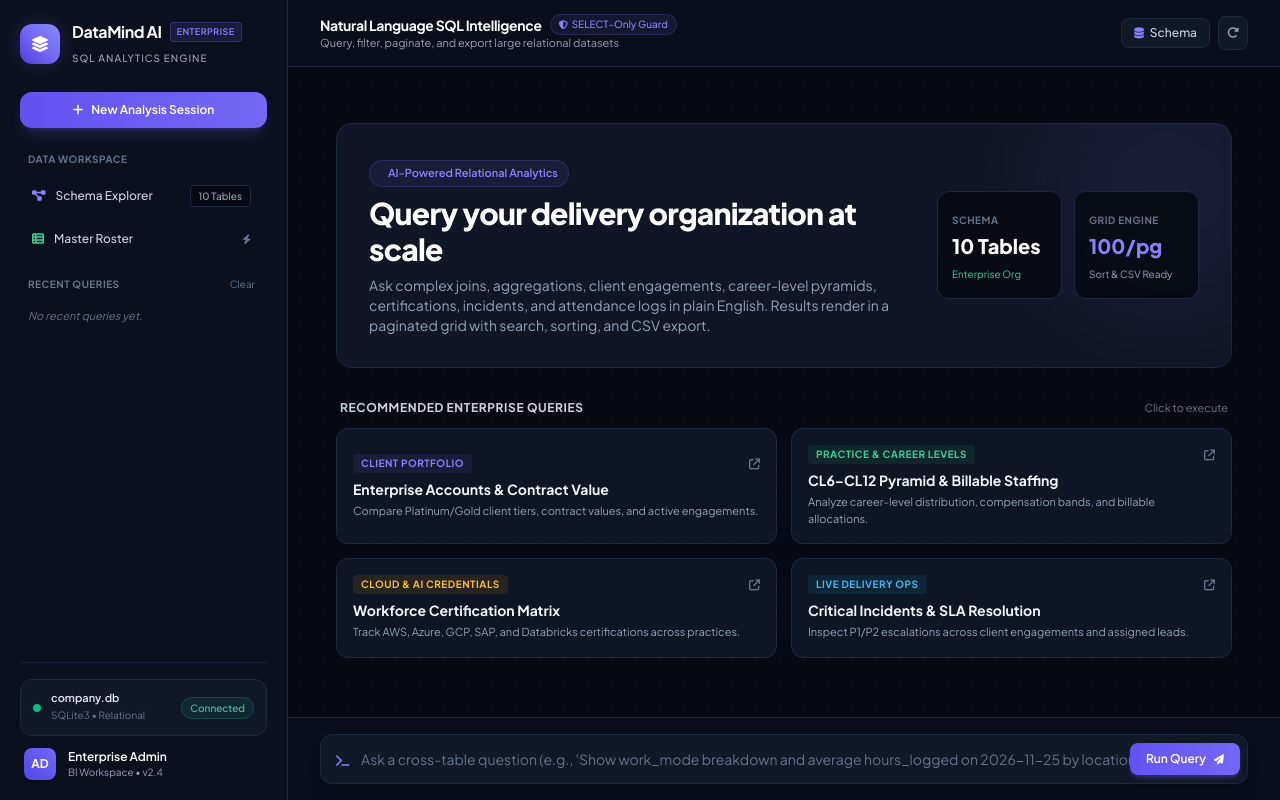
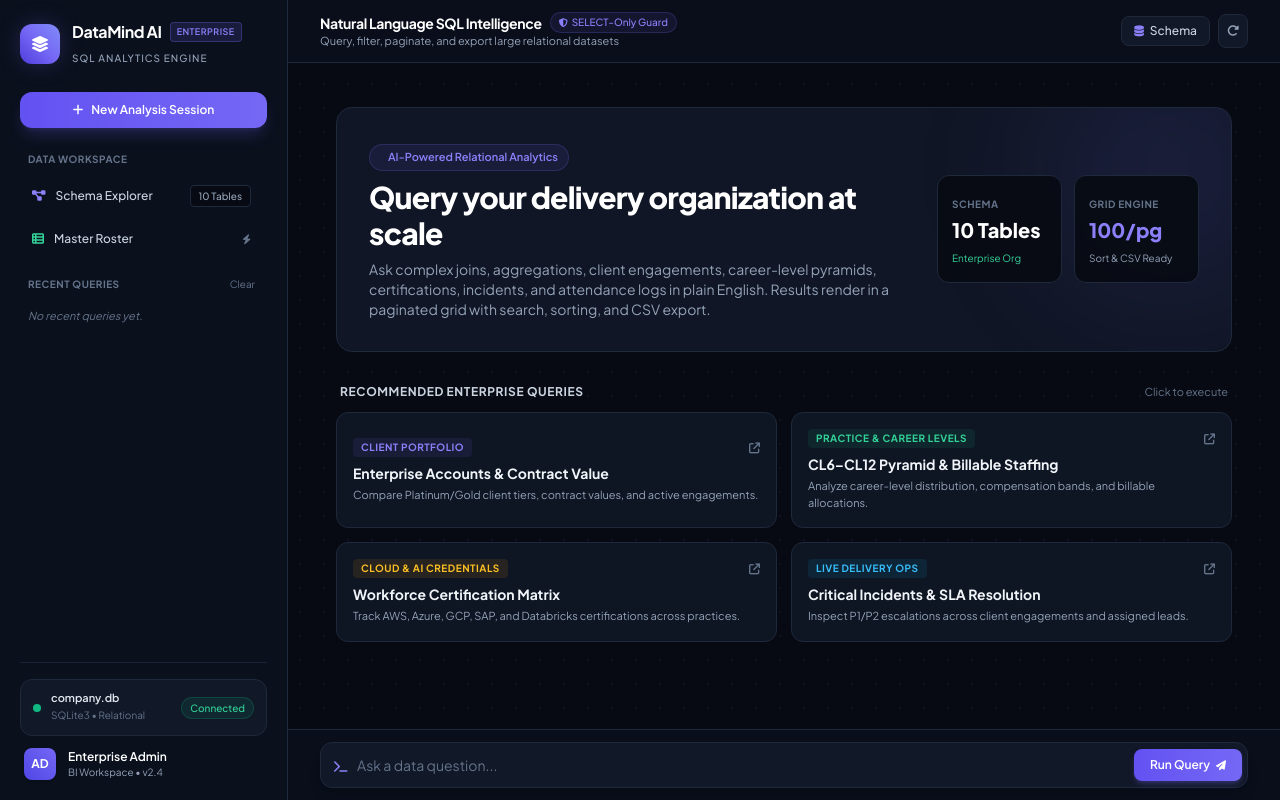
Before and after one commit to hemanthsaichennamsetty-ai/ChatBotDb, a Flask app: page / in a window 1280 px wide. Run offline with Flask 3, Linux system fonts and the light colour scheme; some libraries are stand-ins or nearby versions.

Commit message:
index.html

```diff
--- a/templates/index.html
+++ b/templates/index.html
@@ -57,7 +57,7 @@
         }
 
         .glass-header {
-            background: rgba(11, 16, 29, 0.82);
+            background: rgba(11, 16, 29, 0.85);
             backdrop-filter: blur(14px);
             -webkit-backdrop-filter: blur(14px);
         }
@@ -67,7 +67,7 @@
         }
     </style>
 </head>
-<body class="bg-dark-bg text-slate-100 flex h-screen font-sans antialiased overflow-hidden">
+<body class="bg-dark-bg text-slate-100 flex h-dvh font-sans antialiased overflow-hidden">
 
     <!-- MOBILE SIDEBAR BACKDROP -->
     <div id="mobileBackdrop" onclick="toggleSidebar()" class="fixed inset-0 bg-black/60 backdrop-blur-xs z-30 hidden md:hidden"></div>
@@ -161,26 +161,26 @@
     </aside>
 
     <!-- MAIN WORKSPACE -->
-    <main class="flex-1 flex flex-col h-full bg-dark-bg bg-grid-pattern relative min-w-0">
+    <main class="flex-1 flex flex-col h-full min-h-0 bg-dark-bg bg-grid-pattern relative min-w-0">
 
         <!-- Top Navigation Bar -->
-        <header class="px-5 md:px-8 py-3.5 border-b border-dark-border flex justify-between items-center glass-header z-20">
-            <div class="flex items-center gap-3">
-                <button onclick="toggleSidebar()" class="md:hidden text-slate-300 hover:text-white p-2 rounded-lg bg-dark-card border border-dark-border">
+        <header class="shrink-0 px-4 sm:px-8 py-3 border-b border-dark-border flex justify-between items-center glass-header z-20">
+            <div class="flex items-center gap-2.5 min-w-0">
+                <button onclick="toggleSidebar()" class="md:hidden text-slate-300 hover:text-white p-2 rounded-lg bg-dark-card border border-dark-border shrink-0">
                     <i class="fa-solid fa-bars text-xs"></i>
                 </button>
-                <div>
+                <div class="min-w-0">
                     <div class="flex items-center gap-2">
-                        <h2 class="font-bold text-sm text-white tracking-tight">Natural Language SQL Intelligence</h2>
-                        <span class="hidden sm:inline-flex items-center gap-1 text-[10px] font-medium text-brand-400 bg-brand-500/10 border border-brand-500/20 px-2 py-0.5 rounded-full">
+                        <h2 class="font-bold text-xs sm:text-sm text-white tracking-tight truncate">Natural Language SQL Intelligence</h2>
+                        <span class="hidden sm:inline-flex items-center gap-1 text-[10px] font-medium text-brand-400 bg-brand-500/10 border border-brand-500/20 px-2 py-0.5 rounded-full shrink-0">
                             <i class="fa-solid fa-shield-halved text-[9px]"></i> SELECT-Only Guard
                         </span>
                     </div>
-                    <p class="text-[11px] text-slate-400">Query, filter, paginate, and export large relational datasets</p>
+                    <p class="text-[10px] sm:text-[11px] text-slate-400 truncate">Query, filter, paginate, and export large relational datasets</p>
                 </div>
             </div>
 
-            <div class="flex items-center gap-2">
+            <div class="flex items-center gap-2 shrink-0">
                 <button onclick="toggleSchemaDrawer(true)" class="hidden sm:flex items-center gap-1.5 text-xs font-medium text-slate-300 hover:text-white bg-dark-card hover:bg-dark-surface border border-dark-border px-3 py-1.5 rounded-lg transition">
                     <i class="fa-solid fa-database text-brand-400 text-[11px]"></i> Schema
                 </button>
@@ -191,36 +191,36 @@
         </header>
 
         <!-- Chat & Data Feed -->
-        <div id="chatContainer" class="flex-1 overflow-y-auto px-4 md:px-8 py-6 space-y-6">
+        <div id="chatContainer" class="flex-1 min-h-0 overflow-y-auto px-3 sm:px-8 py-5 space-y-6">
 
             <!-- WELCOME EXECUTIVE DASHBOARD -->
-            <div id="welcomeScreen" class="max-w-4xl mx-auto py-4 md:py-8 space-y-8">
+            <div id="welcomeScreen" class="max-w-4xl mx-auto py-2 sm:py-6 space-y-6 sm:space-y-8">
                 <!-- Hero Banner -->
-                <div class="bg-dark-card/90 border border-dark-border rounded-2xl p-6 md:p-8 relative overflow-hidden">
+                <div class="bg-dark-card/90 border border-dark-border rounded-2xl p-5 sm:p-8 relative overflow-hidden">
                     <div class="absolute -right-16 -top-16 w-64 h-64 bg-brand-500/10 rounded-full blur-3xl pointer-events-none"></div>
-                    <div class="flex flex-col md:flex-row md:items-center justify-between gap-6 relative z-10">
+                    <div class="flex flex-col md:flex-row md:items-center justify-between gap-5 relative z-10">
                         <div class="space-y-2 max-w-xl">
                             <div class="inline-flex items-center gap-2 text-[11px] font-semibold text-brand-400 bg-brand-500/10 border border-brand-500/20 px-2.5 py-1 rounded-full">
                                 <i class="fa-solid fa-sparkles"></i> AI-Powered Relational Analytics
                             </div>
-                            <h2 class="text-2xl md:text-3xl font-extrabold text-white tracking-tight">
+                            <h2 class="text-xl sm:text-3xl font-extrabold text-white tracking-tight">
                                 Query your delivery organization at scale
                             </h2>
-                            <p class="text-xs md:text-sm text-slate-400 leading-relaxed">
+                            <p class="text-xs sm:text-sm text-slate-400 leading-relaxed">
                                 Ask complex joins, aggregations, client engagements, career-level pyramids, certifications, incidents, and attendance logs in plain English. Results render in a paginated grid with search, sorting, and CSV export.
                             </p>
                         </div>
 
                         <!-- Quick DB Telemetry Cards -->
                         <div class="grid grid-cols-2 gap-3 shrink-0">
-                            <div class="bg-dark-bg/90 border border-dark-border p-3.5 rounded-xl min-w-[125px]">
+                            <div class="bg-dark-bg/90 border border-dark-border p-3 sm:p-3.5 rounded-xl min-w-[115px] sm:min-w-[125px]">
                                 <span class="text-[10px] uppercase tracking-wider text-slate-500 font-bold">Schema</span>
-                                <p class="text-xl font-extrabold text-white mt-0.5">10 Tables</p>
+                                <p class="text-lg sm:text-xl font-extrabold text-white mt-0.5">10 Tables</p>
                                 <span class="text-[10px] text-emerald-400">Enterprise Org</span>
                             </div>
-                            <div class="bg-dark-bg/90 border border-dark-border p-3.5 rounded-xl min-w-[125px]">
+                            <div class="bg-dark-bg/90 border border-dark-border p-3 sm:p-3.5 rounded-xl min-w-[115px] sm:min-w-[125px]">
                                 <span class="text-[10px] uppercase tracking-wider text-slate-500 font-bold">Grid Engine</span>
-                                <p class="text-xl font-extrabold text-brand-400 mt-0.5">100/pg</p>
+                                <p class="text-lg sm:text-xl font-extrabold text-brand-400 mt-0.5">100/pg</p>
                                 <span class="text-[10px] text-slate-400">Sort & CSV Ready</span>
                             </div>
                         </div>
@@ -275,19 +275,19 @@
 
         </div>
 
-        <!-- BOTTOM COMMAND INPUT -->
-        <footer class="px-4 md:px-8 py-4 glass-header border-t border-dark-border z-20">
+        <!-- BOTTOM COMMAND INPUT (PINNED & MOBILE-RESPONSIVE) -->
+        <footer class="shrink-0 px-3 sm:px-8 py-3 glass-header border-t border-dark-border z-20">
             <form id="chatForm" class="max-w-5xl mx-auto relative flex items-center">
-                <div class="absolute left-4 text-slate-400 pointer-events-none">
+                <div class="absolute left-3.5 text-slate-400 pointer-events-none">
                     <i class="fa-solid fa-terminal text-xs text-brand-400"></i>
                 </div>
                 <input type="text" id="userInput" autocomplete="off"
-                       placeholder="Ask a cross-table question (e.g., 'Show work_mode breakdown and average hours_logged on 2026-11-25 by location')..."
-                       class="w-full bg-dark-card border border-dark-border rounded-xl pl-10 pr-28 py-3.5 text-xs md:text-sm text-slate-100 placeholder-slate-500 focus:outline-none focus:border-brand-500 focus:ring-1 focus:ring-brand-500 transition shadow-lg">
+                       placeholder="Ask a data question..."
+                       class="w-full bg-dark-card border border-dark-border rounded-xl pl-9 pr-14 sm:pr-28 py-3 text-xs sm:text-sm text-slate-100 placeholder-slate-500 focus:outline-none focus:border-brand-500 focus:ring-1 focus:ring-brand-500 transition shadow-lg">
 
-                <button type="submit" class="absolute right-2 bg-gradient-to-r from-brand-600 to-brand-500 hover:from-brand-500 hover:to-brand-700 text-white px-4 py-2 rounded-lg text-xs font-semibold flex items-center gap-2 transition shadow-md shadow-brand-500/25 active:scale-95">
-                    <span>Run Query</span>
-                    <i class="fa-solid fa-paper-plane text-[10px]"></i>
+                <button type="submit" aria-label="Run Query" class="absolute right-1.5 bg-gradient-to-r from-brand-600 to-brand-500 hover:from-brand-500 hover:to-brand-700 text-white px-3 sm:px-4 py-2 rounded-lg text-xs font-semibold flex items-center gap-1.5 transition shadow-md shadow-brand-500/25 active:scale-95">
+                    <span class="hidden sm:inline">Run Query</span>
+                    <i class="fa-solid fa-paper-plane text-[11px] sm:text-[10px]"></i>
                 </button>
             </form>
         </footer>
@@ -567,7 +567,7 @@
             const wrapper = document.createElement('div');
             wrapper.className = 'max-w-5xl mx-auto flex justify-end';
             wrapper.innerHTML = `
-                <div class="bg-gradient-to-r from-brand-700 to-brand-600 text-white font-medium px-5 py-3 rounded-2xl rounded-tr-sm max-w-2xl text-xs md:text-sm shadow-md">
+                <div class="bg-gradient-to-r from-brand-700 to-brand-600 text-white font-medium px-4 sm:px-5 py-3 rounded-2xl rounded-tr-sm max-w-2xl text-xs sm:text-sm shadow-md">
                     ${escapeHtml(text)}
                 </div>
             `;
@@ -617,7 +617,7 @@
             const wrapper = document.createElement('div');
             wrapper.className = 'max-w-5xl mx-auto flex justify-start';
             wrapper.innerHTML = `
-                <div id="${cardId}" class="bg-dark-card border border-dark-border text-slate-200 p-5 rounded-2xl rounded-tl-sm w-full space-y-4 shadow-xl">
+                <div id="${cardId}" class="bg-dark-card border border-dark-border text-slate-200 p-4 sm:p-5 rounded-2xl rounded-tl-sm w-full space-y-4 shadow-xl">
                     <!-- Top Status Bar -->
                     <div class="flex flex-wrap items-center justify-between gap-2 pb-3 border-b border-dark-border">
                         <div class="flex items-center gap-2.5">
```
